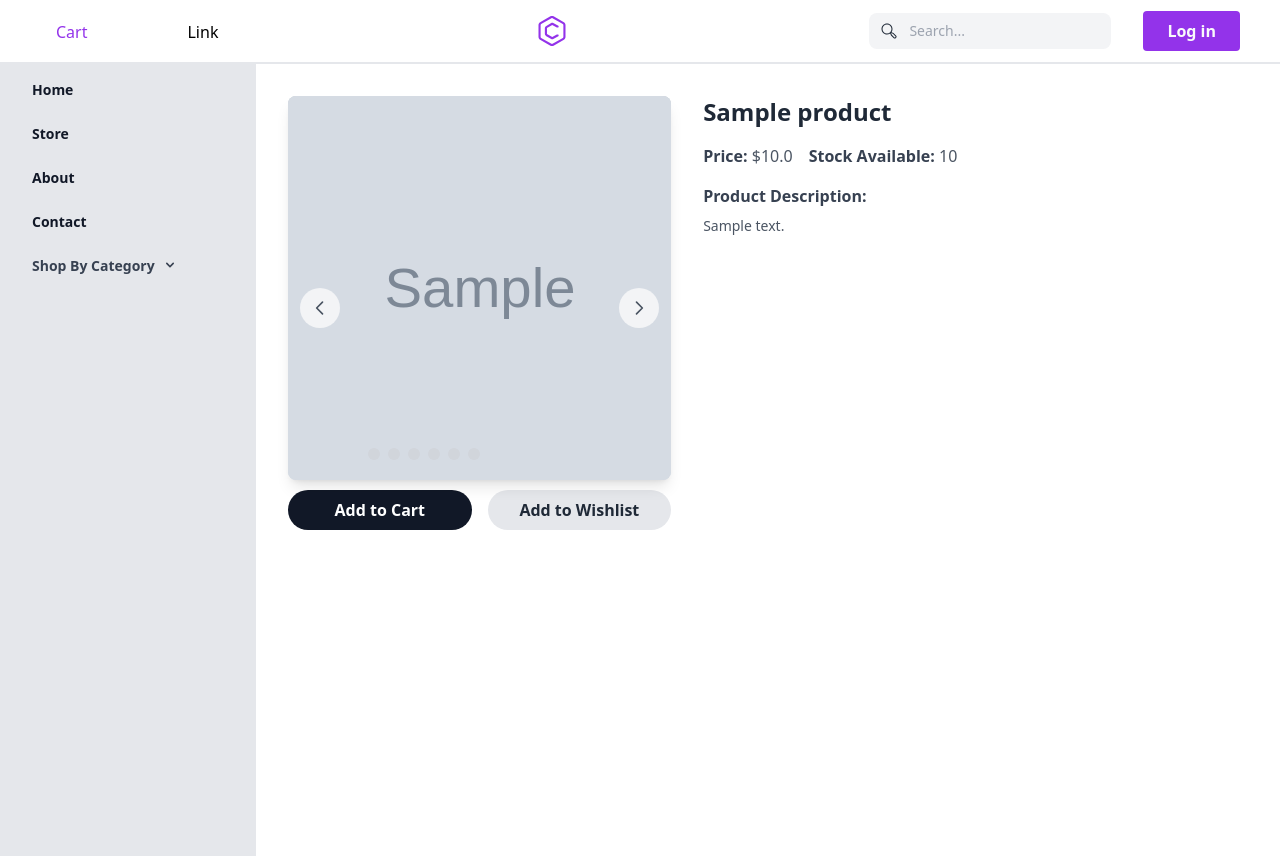
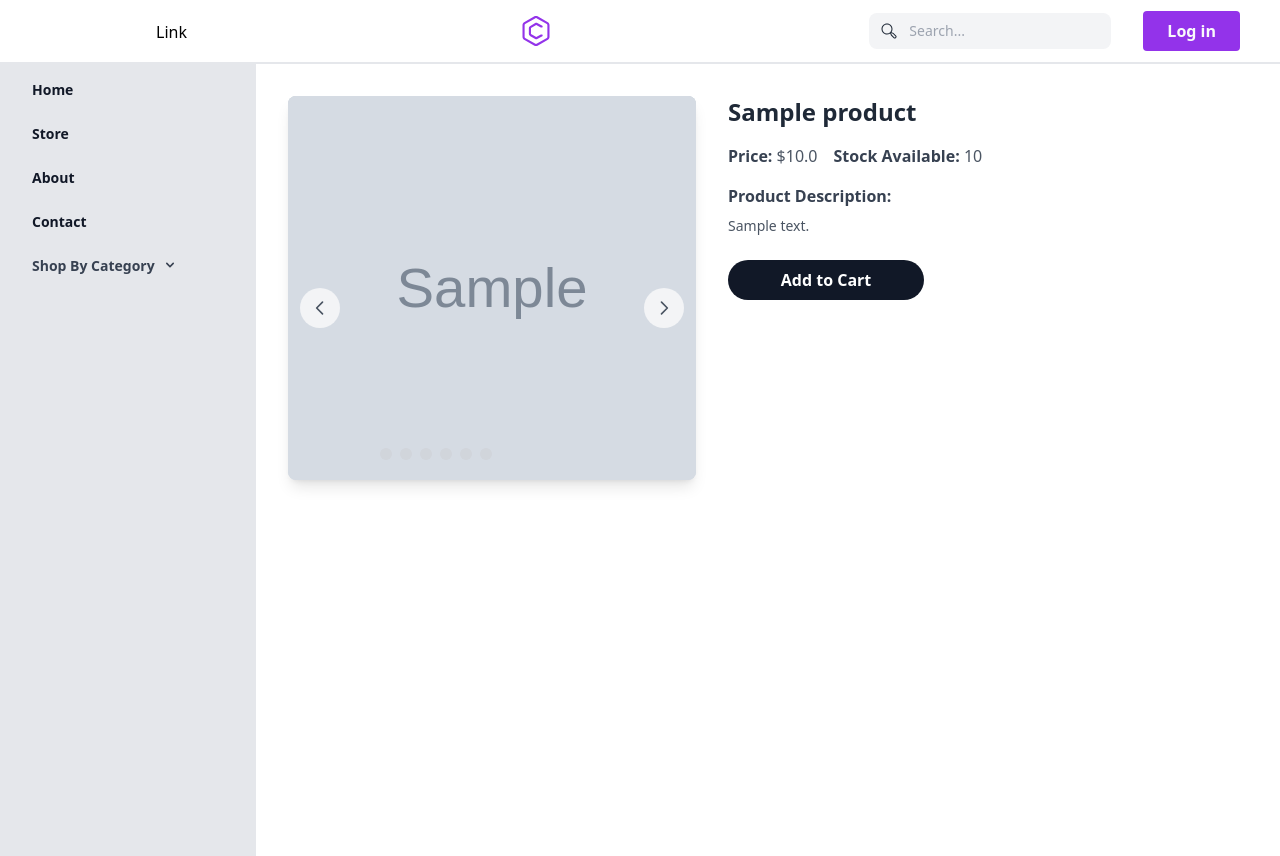
Before and after one commit to ShaderKent/BeccasStoreV1, a Django app: a page that uses templates/base.html in a window 1280 px wide. Run offline with Django 5.2, Linux system fonts and the light colour scheme; tables that the repository leaves empty hold one stand-in row (values such as "Sample post"); grey boxes marked "Sample" are stand-in pictures; some libraries are stand-ins or nearby versions.

Commit message:
Added additional links in logical places for cart Added dynamic "add to cart / in cart" buttons to     Product Detailed view

```diff
--- a/store/views.py
+++ b/store/views.py
@@ -1,6 +1,9 @@
+from django.http import HttpResponse
 from django.views.generic import ListView, DetailView
 
-from .models import Product
+from carts.models import CartItem
+from carts.views import _cart_id
+from store.models import Product
 
 class StoreView (ListView):
     model = Product
@@ -22,3 +25,10 @@ class DetailedProductView (DetailView):
     model = Product
     template_name = "product_details.html"
     context_object_name = "product"
+
+    def get_context_data(self,**kwargs):
+        context = super(DetailedProductView, self).get_context_data(**kwargs)
+        current_product = Product.objects.get(slug=self.kwargs.get("slug"))
+        in_cart = CartItem.objects.filter(cart__cart_id=_cart_id(self.request), product=current_product).exists()
+        context['in_cart'] = in_cart
+        return context
--- a/templates/base.html
+++ b/templates/base.html
@@ -18,7 +18,8 @@
             <div class="flex fixed z-100 justify-between h-16 px-10 w-full self-center bg-white border-b-2">
                 <ul class="items-stretch hidden space-x-3 lg:flex">
                     <li class="flex">
-                        <a rel="noopener noreferrer" href="{% url "carts:cart" %}" class="flex items-center px-4 -mb-1 border-b-2 border-transparent dark:border- dark:border- text-purple-600 dark:text-purple-400 text-purple-600 dark:text-purple-400 border-purple-600 dark:border-purple-400 border-purple-600 dark:border-purple-400">Cart</a>
+                        <a rel="noopener noreferrer" href="{% url "carts:cart" %}" class="flex items-center px-4 -mb-1 border-b-2 border-transparent dark:border- dark:border- text-purple-600 dark:text-purple-400 text-purple-600 dark:text-purple-400 border-purple-600 dark:border-purple-400 border-purple-600 dark:border-purple-400">
+                        </a>
                     </li>
                     <li class="flex">
                         <a rel="noopener noreferrer" href="#" class="flex items-center px-4 -mb-1 border-b-2 border-transparent dark:border- dark:border-">
@@ -55,7 +56,7 @@
             </div>
         </header>
         <!-- Navbar -->
-        <div class="flex flex-col lg:flex-row lg:min-h-screen w-full mt-14">
+        <div class="flex flex-col lg:flex-row lg:min-h-screen w-[100vw] mt-14">
             <div @click.away="open = false" class=" mt-2 flex flex-col w-full lg:w-64 text-gray-700 bg-gray-200 dark-mode:text-gray-200 dark-mode:bg-gray-800 flex-shrink-0" x-data="{ open: false }">
                 <div class="flex-shrink-0 px-8 py-4 flex flex-row items-center justify-between">
                     <button class="rounded-lg lg:hidden rounded-lg focus:outline-none focus:shadow-outline" @click="open = !open">
--- a/templates/product_details.html
+++ b/templates/product_details.html
@@ -10,7 +10,7 @@
 
                         <!-- Carousel -->
                         <div id="default-carousel" class="relative rounded-lg overflow-hidden shadow-lg" data-carousel="static">
-                            <div class="relative h-80 md:h-96" data-carousel-inner>
+                            <div class="relative min-w-[400px] h-80 md:h-96" data-carousel-inner>
 
                                 <!-- Only 1 Photo -->
                                 {% if product.image2 != True %}
@@ -104,15 +104,26 @@
                         <script src="https://unpkg.com/flowbite@1.4.0/dist/flowbite.js"></script>
                     </div>
                 </div>
-                <div class="flex -mx-2 mb-4">
+                <!-- Mobile -->
+                <div class="md:invisible flex -mx-2 mb-4">
+                    {% if in_cart %}
+                    <div class="w-1/2 px-2">
+                        <a href="{% url "carts:cart" %}">
+                            <button class="w-full bg-gray-900 dark:bg-gray-600 text-white py-2 px-4 rounded-full font-bold hover:bg-gray-800 dark:hover:bg-gray-700">View Cart</button>
+                        </a>
+                    </div>
+                    <div class="w-1/2 px-2">
+                        <a href="{% url "carts:cart" %}">
+                            <button class="w-full bg-purple-600 dark:bg-gray-700 text-white dark:text-white py-2 px-4 rounded-full font-bold">In Cart</button>
+                        </a>
+                    </div>
+                    {% else %}
                     <div class="w-1/2 px-2">
                         <a href="{% url "carts:add_cart" product.id %}">
                             <button class="w-full bg-gray-900 dark:bg-gray-600 text-white py-2 px-4 rounded-full font-bold hover:bg-gray-800 dark:hover:bg-gray-700">Add to Cart</button>
                         </a>
-                        </div>
-                    <div class="w-1/2 px-2">
-                        <button class="w-full bg-gray-200 dark:bg-gray-700 text-gray-800 dark:text-white py-2 px-4 rounded-full font-bold hover:bg-gray-300 dark:hover:bg-gray-600">Add to Wishlist</button>
                     </div>
+                    {% endif %}
                 </div>
             </div>
             <div class="md:flex-1 px-4">
@@ -159,6 +170,27 @@
                        {{product.description_full}}
                     </p>
                 </div>
+                <!--Desktop/Larger Screen-->
+                <div class="invisible md:visible flex -mx-2 mb-4 mt-6 max-w-110 lg:min-w-80">
+                    {% if in_cart %}
+                    <div class="w-1/2 px-2">
+                        <a href="{% url "carts:cart" %}">
+                            <button class="w-full bg-gray-900 dark:bg-gray-600 text-white py-2 px-4 rounded-full font-bold hover:bg-gray-800 dark:hover:bg-gray-700">View Cart</button>
+                        </a>
+                    </div>
+                    <div class="w-1/2 px-2">
+                        <a href="{% url "carts:cart" %}">
+                            <button class="w-full bg-purple-600 dark:bg-gray-700 text-white dark:text-white py-2 px-4 rounded-full font-bold">In Cart</button>
+                        </a>
+                    </div>
+                    {% else %}
+                    <div class="w-1/2 px-2">
+                        <a href="{% url "carts:add_cart" product.id %}">
+                            <button class="w-full bg-gray-900 dark:bg-gray-600 text-white py-2 px-4 rounded-full font-bold hover:bg-gray-800 dark:hover:bg-gray-700">Add to Cart</button>
+                        </a>
+                    </div>
+                    {% endif %}
+                </div>
             </div>
         </div>
     </div>
```
Also changed, not shown: templates/cart.html (+11 -8 lines), store/models.py (line endings or trailing spaces).
